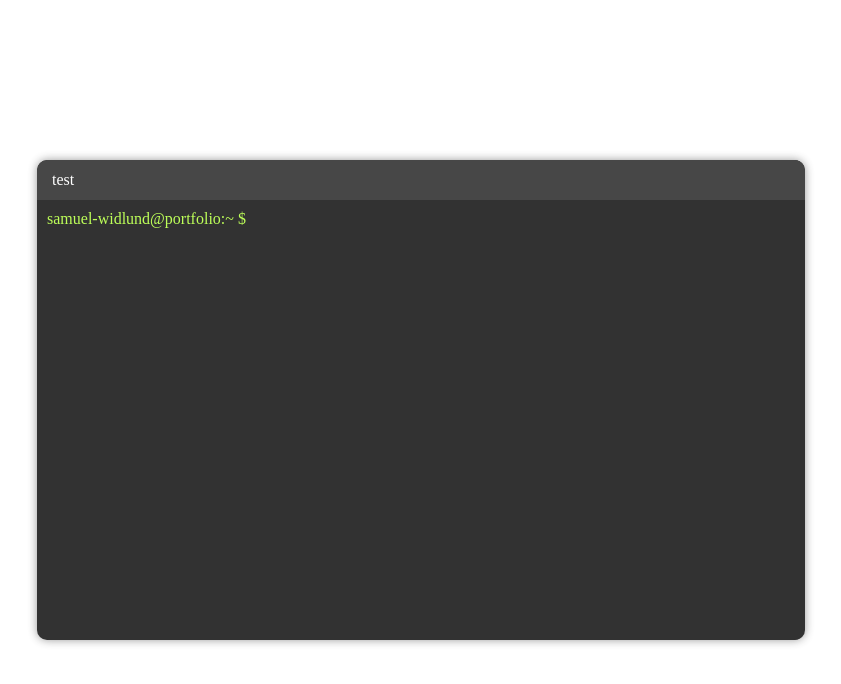
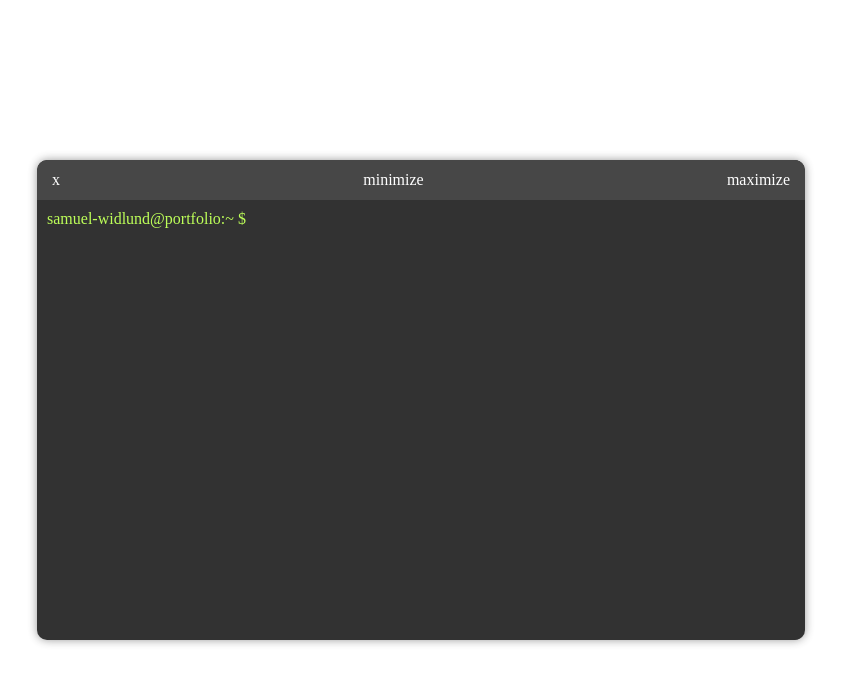
Before and after one commit to samWidlund/newPortfolio, a plain HTML site: page index.html in a window 1280 px wide. Shown: the whole page, without its empty margins (219-1060 px from the left). Drawn offline with Linux system fonts and the light colour scheme.

Commit message:
testing with topbar

```diff
--- a/index.html
+++ b/index.html
@@ -9,7 +9,9 @@
     <div id="mainContainer">
         <div id="terminal">
             <div id="topBar">
-                test
+                <p>x</p>
+                <p>minimize</p>
+                <p>maximize</p>
             </div>
             <div class="textContainer">
                 <p>samuel-widlund@portfolio:~ $</p> <input type="text" id="input">
```
